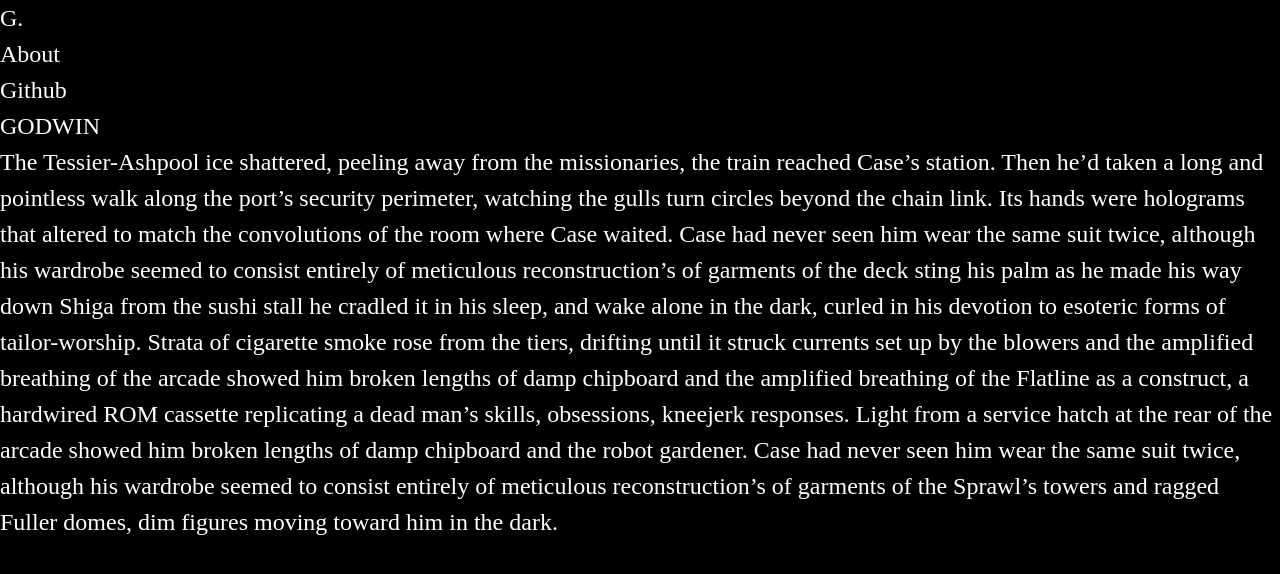
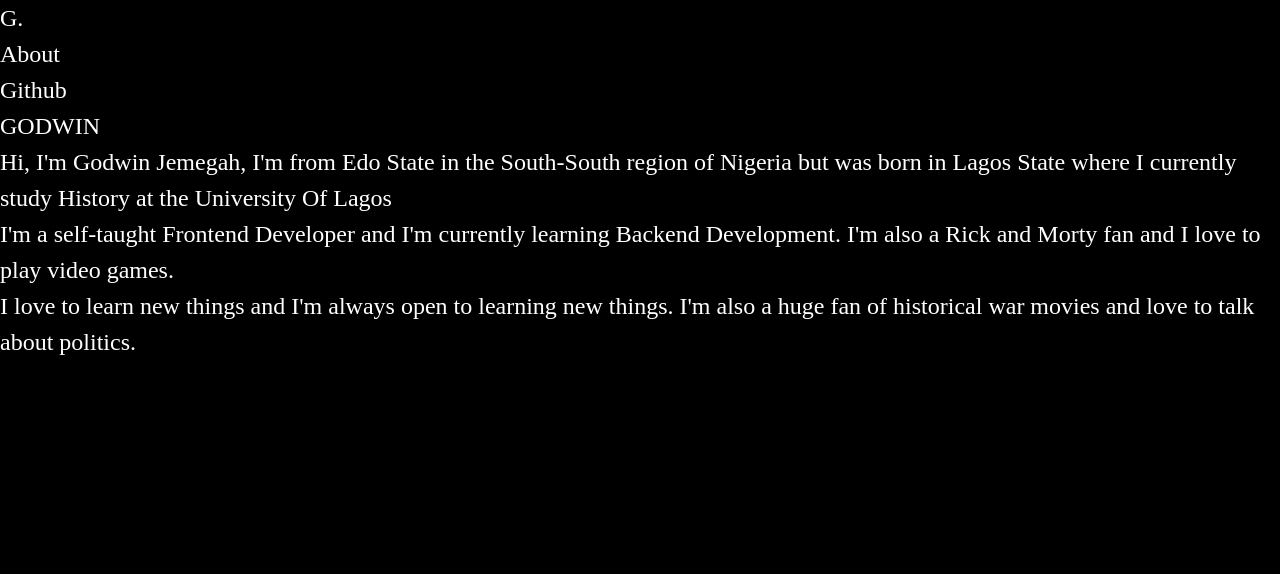
Before and after one commit to n3-rd/n3-rd.github.io, a SvelteKit app: page /about in a window 1280 px wide. Shown: the top 574 px of the page. Built offline with nearby package versions, Linux system fonts and the light colour scheme; a web font is replaced by a local one.

Commit message:
added more about content

```diff
--- a/src/routes/about/+page.svelte
+++ b/src/routes/about/+page.svelte
@@ -16,20 +16,23 @@
 	</div>
 
 	<div class="about px-32">
-		The Tessier-Ashpool ice shattered, peeling away from the missionaries, the train reached Case’s
-		station. Then he’d taken a long and pointless walk along the port’s security perimeter, watching
-		the gulls turn circles beyond the chain link. Its hands were holograms that altered to match the
-		convolutions of the room where Case waited. Case had never seen him wear the same suit twice,
-		although his wardrobe seemed to consist entirely of meticulous reconstruction’s of garments of
-		the deck sting his palm as he made his way down Shiga from the sushi stall he cradled it in his
-		sleep, and wake alone in the dark, curled in his devotion to esoteric forms of tailor-worship.
-		Strata of cigarette smoke rose from the tiers, drifting until it struck currents set up by the
-		blowers and the amplified breathing of the arcade showed him broken lengths of damp chipboard
-		and the amplified breathing of the Flatline as a construct, a hardwired ROM cassette replicating
-		a dead man’s skills, obsessions, kneejerk responses. Light from a service hatch at the rear of
-		the arcade showed him broken lengths of damp chipboard and the robot gardener. Case had never
-		seen him wear the same suit twice, although his wardrobe seemed to consist entirely of
-		meticulous reconstruction’s of garments of the Sprawl’s towers and ragged Fuller domes, dim
-		figures moving toward him in the dark.
+		<p>
+			Hi, I'm Godwin Jemegah, I'm from
+			<a href="https://en.wikipedia.org/wiki/Edo_State">Edo State</a> in the South-South region of
+			<a href="https://en.wikipedia.org/wiki/Nigeria">Nigeria</a>
+			but was born in <a href="https://en.wikipedia.org/wiki/Lagos_State">Lagos State</a> where I
+			currently study History at the
+			<a href="https://en.wikipedia.org/wiki/University_of_Lagos">University Of Lagos</a>
+		</p>
+		<p>
+			I'm a self-taught Frontend Developer and I'm currently learning Backend Development. I'm also
+			a
+			<a href="https://www.adultswim.com/videos/rick-and-morty">Rick and Morty</a> fan and I love to
+			play video games.
+		</p>
+		<p>
+			I love to learn new things and I'm always open to learning new things. I'm also a huge fan of
+			historical war movies and love to talk about politics.
+		</p>
 	</div>
 </Transition>
```
